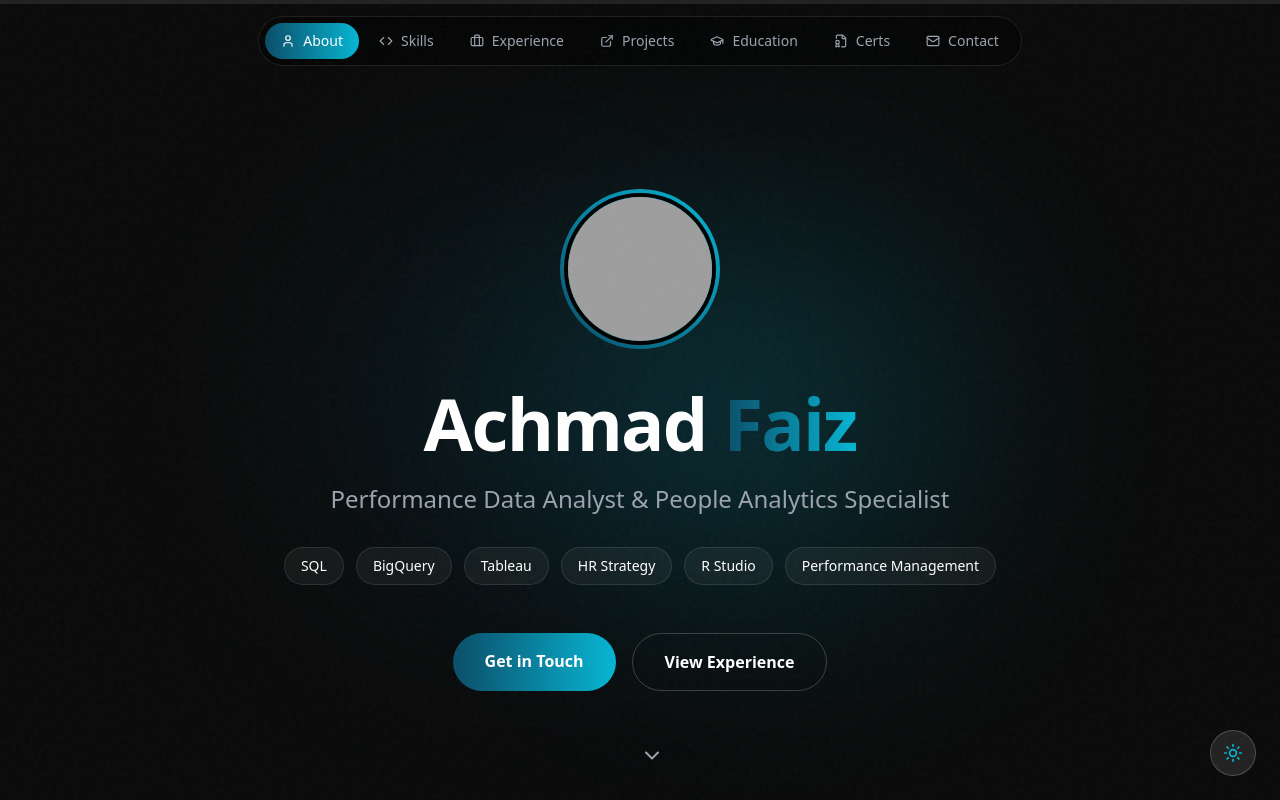
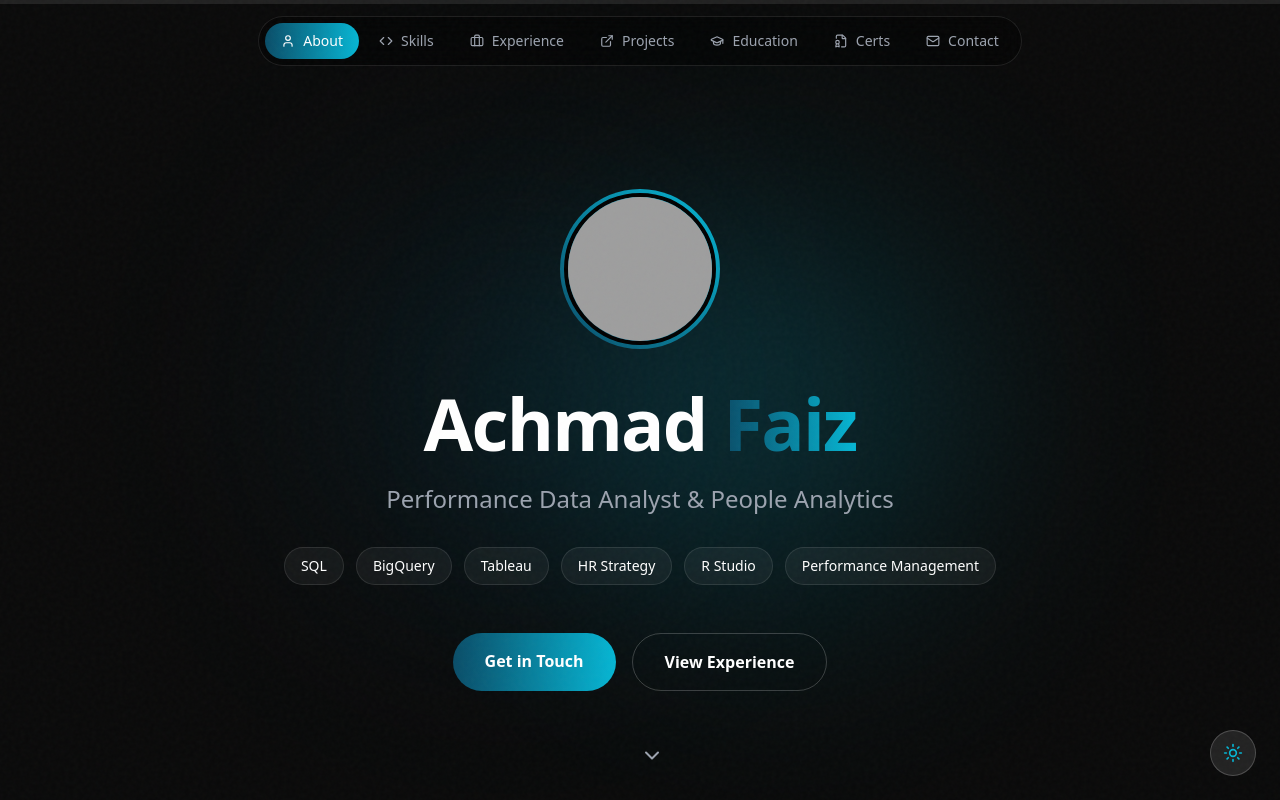
Before and after one commit to achmadfaiz1/faiz-repo, a React (Vite) app: page / in a window 1280 px wide. Shown: the top 800 px of the page. Built offline with nearby package versions, Linux system fonts and the light colour scheme; grey boxes are pictures that could not be loaded.

Commit message:
update site title

```diff
--- a/src/App.tsx
+++ b/src/App.tsx
@@ -545,7 +545,7 @@ export default function ImprovedPortfolio() {
             transition={{ delay: 0.3 }}
             className={`text-xl md:text-2xl mb-8 ${mutedText}`}
           >
-            Performance Data Analyst & People Analytics Specialist
+            Performance Data Analyst & People Analytics
           </motion.p>
 
           <motion.div
```
